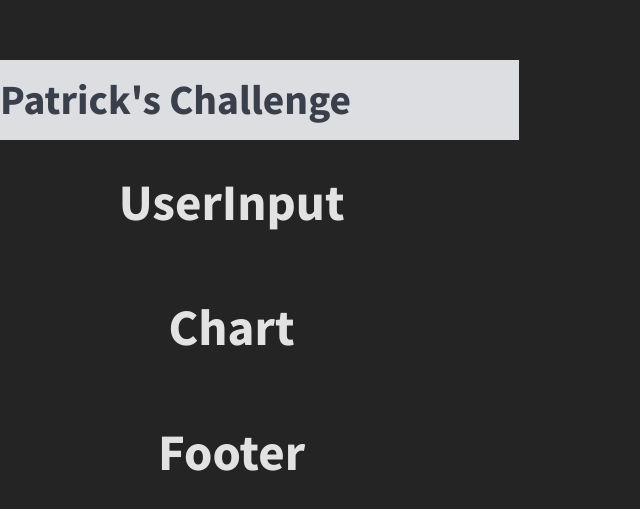
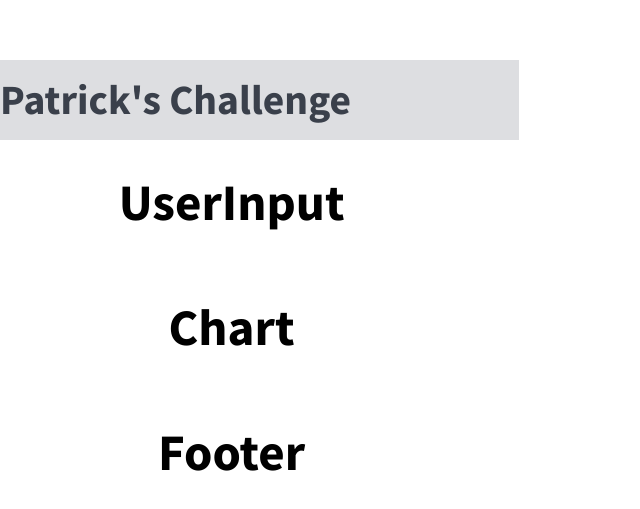
Before and after one commit to nekelpatrick/intelie-challenge-chart-plot, a React (Vite) app: page / in a window 1280 px wide. Shown: the part 113-622 px from the top of the page, without its empty margins (0-640 px from the left). Built offline with nearby package versions, Linux system fonts and the light colour scheme.

Commit message:
:art: remove non necessary css code

```diff
--- a/src/styles/global.css
+++ b/src/styles/global.css
@@ -5,10 +5,6 @@
   font-size: 16px;
   line-height: 24px;
   font-weight: 400;
-
-  color-scheme: light dark;
-  color: rgba(255, 255, 255, 0.87);
-  background-color: #242424;
 
   font-synthesis: none;
   text-rendering: optimizeLegibility;
```
